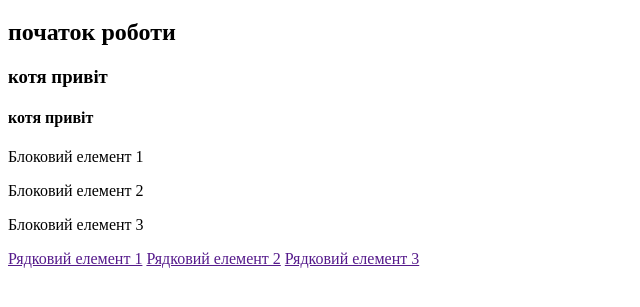
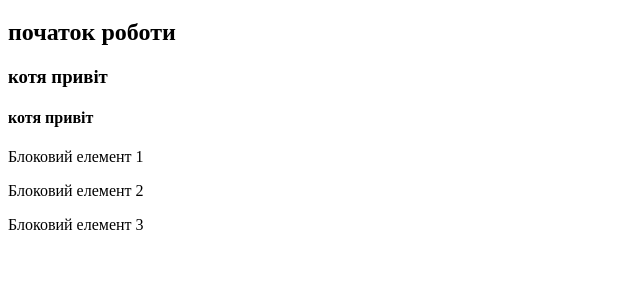
Before and after one commit to Khymych1980/working-summary-01, a plain HTML site: page index.html in a window 1280 px wide. Shown: the part 61-368 px from the top of the page, without its empty margins (0-640 px from the left). Drawn offline with Linux system fonts and the light colour scheme.

Commit message:
05 виправлено код

```diff
--- a/index.html
+++ b/index.html
@@ -20,13 +20,6 @@
 <p>Блоковий елемент 3</p>
 </div>
 
-<!-- Посилання - це рядковий елемент -->
-<div>
-<a href="">Рядковий елемент 1</a>
-<a href="">Рядковий елемент 2</a>
-<a href="">Рядковий елемент 3</a>
-</div>
-
 
 </body>
 
```
